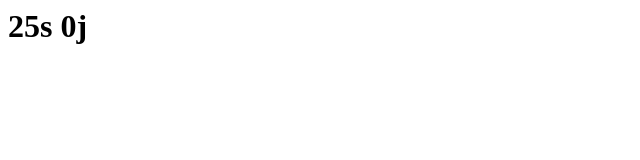
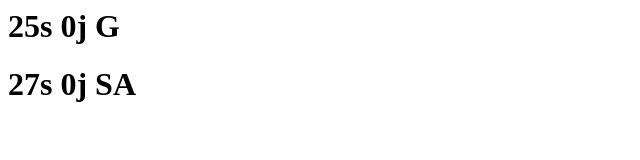
Before and after one commit to pygy/x, a plain HTML site: page index.html in a window 1280 px wide. Shown: the whole page, without its empty margins (0-640 px from the left). Drawn offline with Linux system fonts and the light colour scheme.

Commit message:
G and SA

```diff
--- a/index.html
+++ b/index.html
@@ -5,5 +5,6 @@ d =(((new Date() - new Date(2015,0,30)) / 1000 / 3600 / 24)) |0;
 w = (d / 7) | 0
 d = d - w*7
 
-document.write("<h1>"+w+"s "+d+"j</h1>")
+document.write("<h1>"+w+"s "+d+"j G</h1>")
+document.write("<h1>"+(2+w)+"s "+d+"j SA</h1>")
 </script>
```
